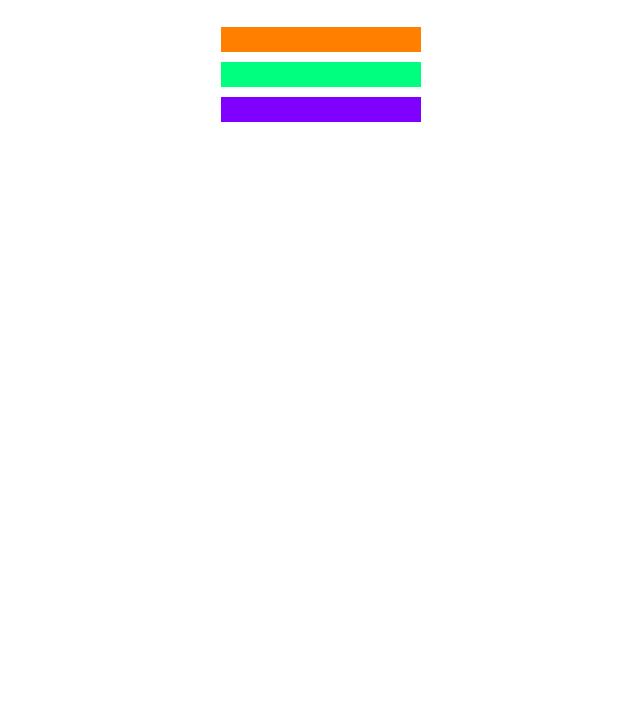
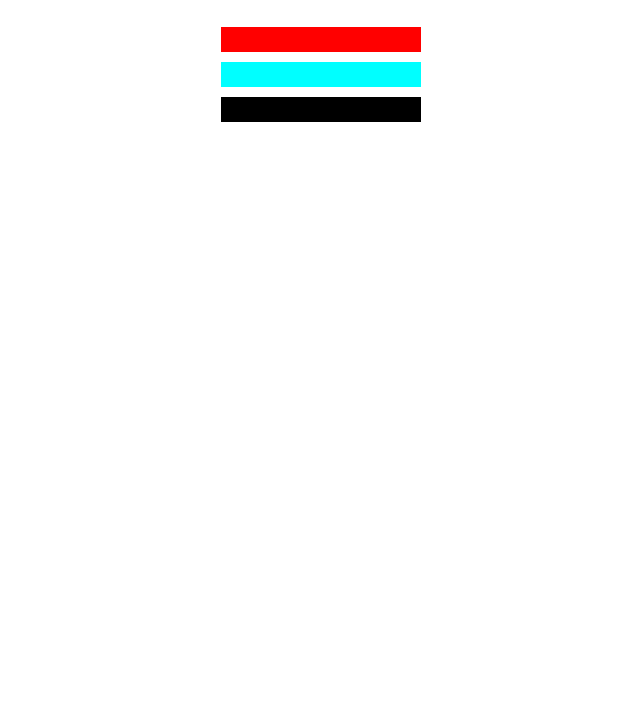
Before and after one commit to jlcarrascof/Learn-CSS-Colors, a plain HTML site: page index.html in a window 1280 px wide. Shown: the part 73-800 px from the top of the page, without its empty margins (319-959 px from the left). Drawn offline with Linux system fonts and the light colour scheme.

Commit message:
Change marker colors in CSS

```diff
--- a/styles.css
+++ b/styles.css
@@ -14,13 +14,13 @@ h1 {
 }
 
 .one {
-    background-color: rgb(255, 127, 0);
+    background-color: rgb(255, 0, 0);
 }
 
 .two {
-    background-color: rgb(0, 255, 127);
+    background-color: rgb(0, 255, 255);
 }
 
 .three {
-    background-color: rgb(127, 0, 255);
+    background-color: rgb(0, 0, 0);
 }
```
